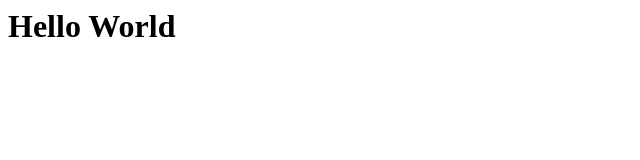
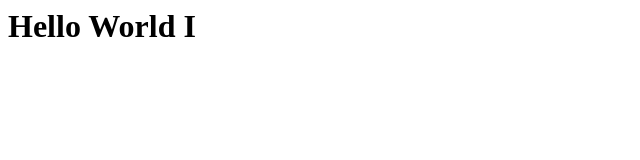
Before and after one commit to InasMoharram/web_project, a plain HTML site: page index.html in a window 1280 px wide. Shown: the full height of the page, 0-640 px from the left. Drawn offline with Linux system fonts and the light colour scheme.

Commit message:
2nd-time

```diff
--- a/index.html
+++ b/index.html
@@ -1 +1 @@
-<h1>Hello World</h1>
+<h1>Hello World I</h1>
```
